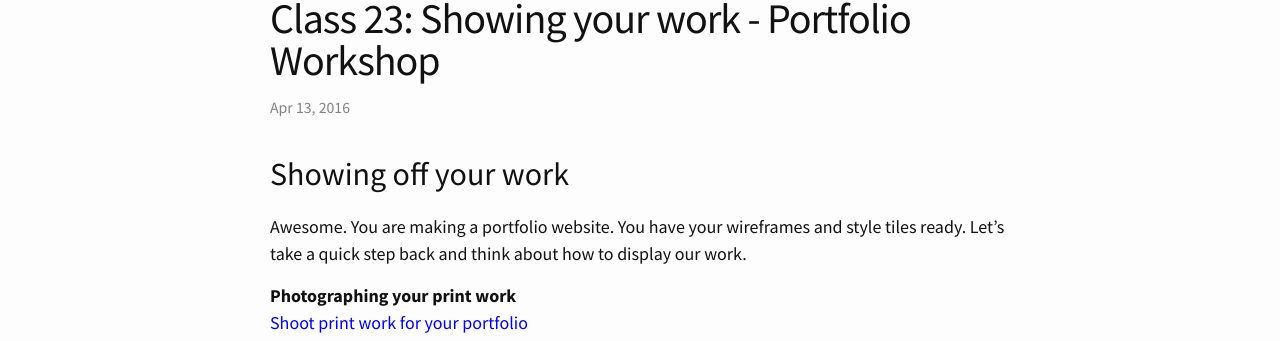
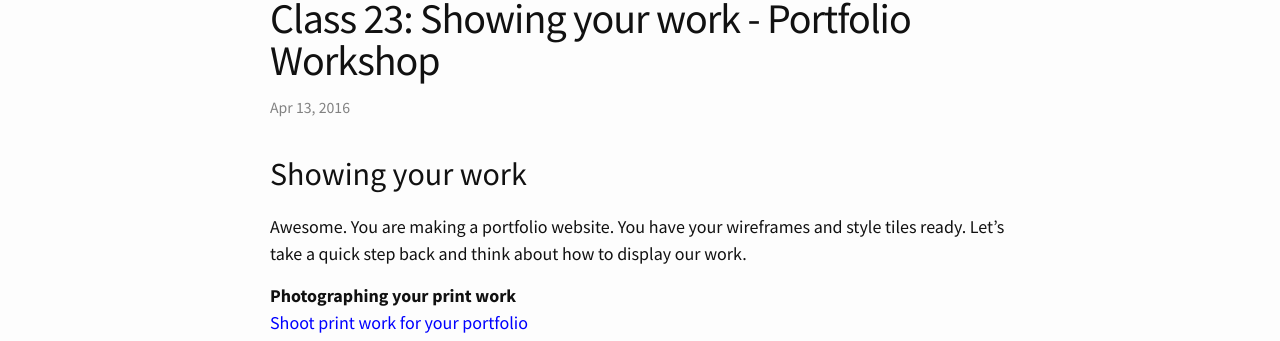
Before and after one commit to thehonestape/intro-to-web-design, a Jekyll site: the page built from _posts/2016-04-13-class-23.markdown, in a window 1280 px wide. Shown: the part 119-460 px from the top of the page. Built offline with Jekyll 4.4.1, drawn with Linux system fonts in a browser that asks for light colours.

Commit message:
edit text

```diff
--- a/_posts/2016-04-13-class-23.markdown
+++ b/_posts/2016-04-13-class-23.markdown
@@ -6,7 +6,7 @@ date:   2016-04-13
 categories: class
 ---
 
-## Showing off your work
+## Showing your work
 
 Awesome. You are making a portfolio website. You have your wireframes and style tiles ready. Let's take a quick step back and think about how to display our work.
 
```
